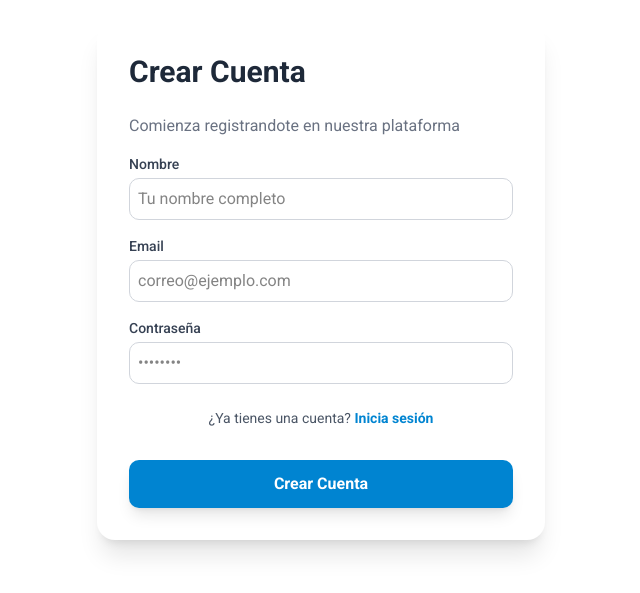
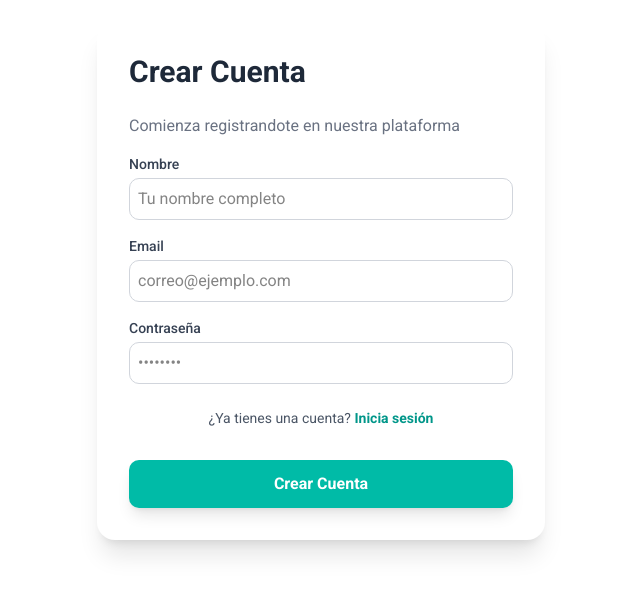
Before and after one commit to Andross3/taskflow-prueba-tecnica, a Next.js app: page /register in a window 1280 px wide. Shown: the part 119-712 px from the top of the page, without its empty margins (319-959 px from the left). Built offline with nearby package versions, Linux system fonts and the light colour scheme.

Commit message:
style: correct color and remove style from div

```diff
--- a/src/app/(protected)/projects/page.tsx
+++ b/src/app/(protected)/projects/page.tsx
@@ -5,7 +5,7 @@ const ProjectsList = () => {
     return (
         <div className="min-h-screen bg-zinc-50 ">
 
-            <div className="w-full bg-white border-b border-zinc-200 shadow-sm px-8">
+            <div className="">
                 <ProjectHeader />
             </div>
 
--- a/src/components/auth/signUp.tsx
+++ b/src/components/auth/signUp.tsx
@@ -46,7 +46,7 @@ const SignUp = () => {
 
                     <p className="text-sm text-gray-600 mt-2 text-center">
                         ¿Ya tienes una cuenta?{' '}
-                        <Link href="/login" className="text-sky-600 font-semibold hover:underline transition-all">
+                        <Link href="/login" className="text-teal-600 font-semibold hover:underline transition-all">
                             Inicia sesión
                         </Link>
                     </p>
@@ -54,7 +54,7 @@ const SignUp = () => {
                     <button
                         formAction={signup}
                         type="submit"
-                        className="mt-4 bg-sky-600 hover:bg-sky-700 text-white font-bold py-3 rounded-lg shadow-lg hover:shadow-sky-200 transition-all active:scale-[0.98]"
+                        className="mt-4 bg-teal-500 hover:bg-sky-700 text-white font-bold py-3 rounded-lg shadow-lg hover:shadow-sky-200 transition-all active:scale-[0.98]"
                     >
                         Crear Cuenta
                     </button>
```
